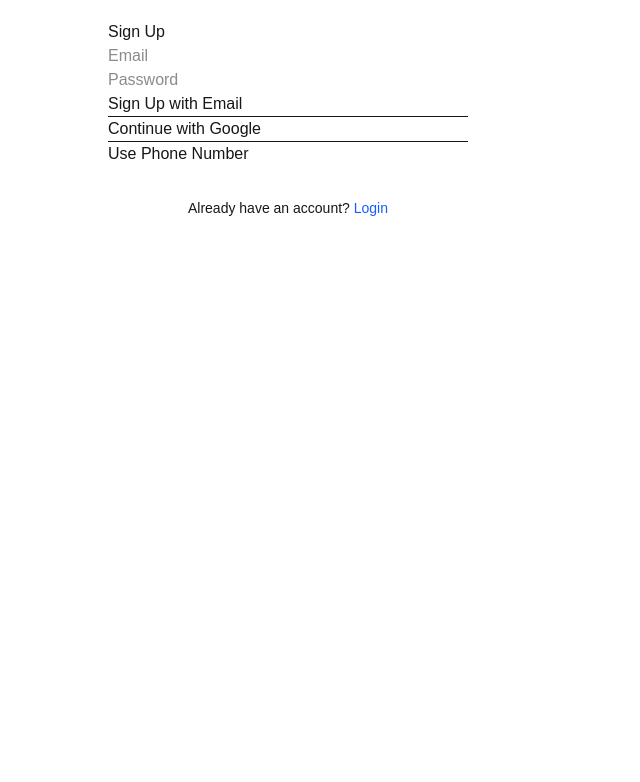
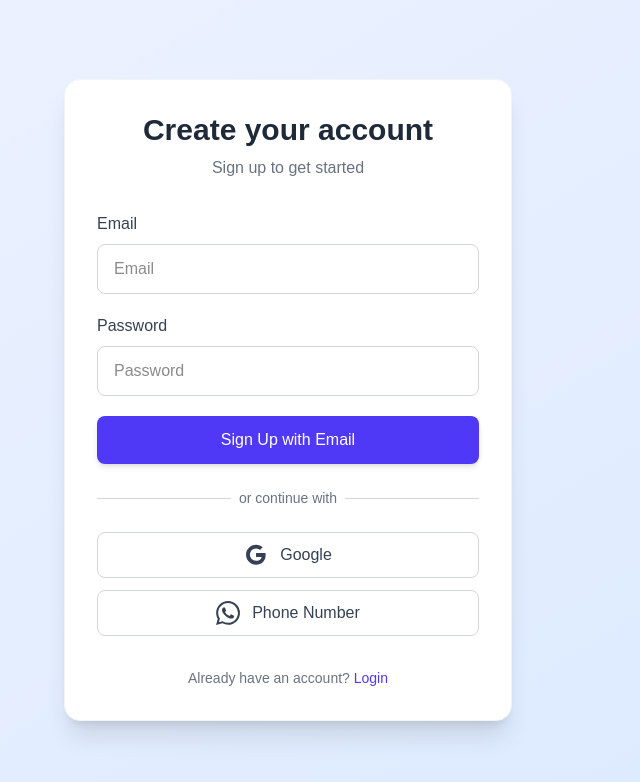
Before and after one commit to sammie19967/academixauth, a Next.js app: page /auth/users/signup in a window 1280 px wide. Shown: the top 782 px of the page, without its empty margins (352-992 px from the left). Built offline with nearby package versions, Linux system fonts and the light colour scheme.

Commit message:
fixed captcha setup not defined errors

```diff
--- a/components/Login.js
+++ b/components/Login.js
@@ -1,10 +1,8 @@
 "use client";
 
 import GoogleIcon from '@mui/icons-material/Google';
-
 import React, { useState } from "react";
-import { signInWithEmail, signInWithGoogle } from "../lib/authMethods"; // Adjust path as needed
-
+import { signInWithEmail, signInWithGoogle, setupRecaptcha, sendSMSCode, verifySMSCode } from "../lib/authMethods";
 
 const LoginPage = () => {
   const [step, setStep] = useState("email"); // email | phone | verify
@@ -60,31 +58,48 @@
   };
 
   return (
-    <div className="min-h-screen flex items-center justify-center bg-gray-100 px-4">
-      <div className="max-w-md w-full bg-white p-6 rounded-xl shadow-lg">
-        <h2 className="text-2xl font-bold text-center mb-6">Login</h2>
+    <div className="min-h-screen flex items-center justify-center bg-gradient-to-br from-indigo-50 to-blue-100 px-4">
+      <div className="max-w-md w-full bg-white p-8 rounded-2xl shadow-xl border border-gray-100">
+        <div className="text-center mb-8">
+          <h2 className="text-3xl font-bold text-gray-800 mb-2">Welcome back</h2>
+          <p className="text-gray-500">Sign in to your account</p>
+        </div>
 
-        {error && <p className="text-red-600 text-sm mb-4">{error}</p>}
-        {message && <p className="text-green-600 text-sm mb-4">{message}</p>}
+        {error && (
+          <div className="mb-4 p-3 bg-red-50 text-red-700 rounded-lg text-sm flex items-center">
+            <svg className="w-5 h-5 mr-2" fill="none" stroke="currentColor" viewBox="0 0 24 24" xmlns="http://www.w3.org/2000/svg">
+              <path strokeLinecap="round" strokeLinejoin="round" strokeWidth={2} d="M12 8v4m0 4h.01M21 12a9 9 0 11-18 0 9 9 0 0118 0z" />
+            </svg>
+            {error}
+          </div>
+        )}
+        {message && (
+          <div className="mb-4 p-3 bg-green-50 text-green-700 rounded-lg text-sm flex items-center">
+            <svg className="w-5 h-5 mr-2" fill="none" stroke="currentColor" viewBox="0 0 24 24" xmlns="http://www.w3.org/2000/svg">
+              <path strokeLinecap="round" strokeLinejoin="round" strokeWidth={2} d="M9 12l2 2 4-4m6 2a9 9 0 11-18 0 9 9 0 0118 0z" />
+            </svg>
+            {message}
+          </div>
+        )}
 
         {step === "email" && (
           <>
-            <form onSubmit={handleEmailLogin} className="space-y-4">
+            <form onSubmit={handleEmailLogin} className="space-y-5">
               <div>
-                <label className="block mb-1 font-medium text-sm">Email</label>
+                <label className="block mb-2 font-medium text-gray-700">Email</label>
                 <input
                   type="email"
-                  className="w-full px-4 py-2 border rounded-lg focus:outline-none focus:ring-2 focus:ring-blue-500"
+                  className="w-full px-4 py-3 border border-gray-300 rounded-lg focus:outline-none focus:ring-2 focus:ring-indigo-500 focus:border-transparent transition"
                   value={email}
                   onChange={(e) => setEmail(e.target.value)}
                   required
                 />
               </div>
               <div>
-                <label className="block mb-1 font-medium text-sm">Password</label>
+                <label className="block mb-2 font-medium text-gray-700">Password</label>
                 <input
                   type="password"
-                  className="w-full px-4 py-2 border rounded-lg focus:outline-none focus:ring-2 focus:ring-blue-500"
+                  className="w-full px-4 py-3 border border-gray-300 rounded-lg focus:outline-none focus:ring-2 focus:ring-indigo-500 focus:border-transparent transition"
                   value={password}
                   onChange={(e) => setPassword(e.target.value)}
                   required
@@ -92,78 +107,102 @@
               </div>
               <button
                 type="submit"
-                className="w-full bg-blue-600 text-white py-2 rounded-lg hover:bg-blue-700 transition duration-300"
+                className="w-full bg-indigo-600 text-white py-3 rounded-lg hover:bg-indigo-700 transition duration-300 font-medium shadow-md hover:shadow-indigo-200"
               >
                 Sign In
               </button>
             </form>
-            <div className="mt-6 text-center">
-              <p className="text-sm text-gray-500">or</p>
+            <div className="mt-6">
+              <div className="relative my-6">
+                <div className="absolute inset-0 flex items-center">
+                  <div className="w-full border-t border-gray-300"></div>
+                </div>
+                <div className="relative flex justify-center text-sm">
+                  <span className="px-2 bg-white text-gray-500">or continue with</span>
+                </div>
+              </div>
+              <div className="grid gap-3">
                 <button
                   onClick={handleGoogleLogin}
-                className="mt-3 w-full border flex items-center justify-center gap-2 py-2 rounded-lg hover:bg-gray-100"
+                  className="w-full border border-gray-300 flex items-center justify-center gap-3 py-2.5 rounded-lg hover:bg-gray-50 transition font-medium text-gray-700"
                 >
-                <GoogleIcon style={{ fontSize: 24 }} />
-                Sign in with Google
+                  <GoogleIcon style={{ color: "#DB4437", fontSize: 24 }} />
+                  Google
                 </button>
                 <button
                   onClick={() => setStep("phone")}
-                className="mt-3 w-full border flex items-center justify-center gap-2 py-2 rounded-lg hover:bg-gray-100"
+                  className="w-full border border-gray-300 flex items-center justify-center gap-3 py-2.5 rounded-lg hover:bg-gray-50 transition font-medium text-gray-700"
                 >
-                📱 Sign in with SMS
+                  <svg className="w-6 h-6" fill="currentColor" viewBox="0 0 24 24" xmlns="http://www.w3.org/2000/svg">
+                    <path d="M17.472 14.382c-.297-.149-1.758-.867-2.03-.967-.273-.099-.471-.148-.67.15-.197.297-.767.966-.94 1.164-.173.199-.347.223-.644.075-.297-.15-1.255-.463-2.39-1.475-.883-.788-1.48-1.761-1.653-2.059-.173-.297-.018-.458.13-.606.134-.133.298-.347.446-.52.149-.174.198-.298.298-.497.099-.198.05-.371-.025-.52-.075-.149-.669-1.612-.916-2.207-.242-.579-.487-.5-.669-.51-.173-.008-.371-.01-.57-.01-.198 0-.52.074-.792.372-.272.297-1.04 1.016-1.04 2.479 0 1.462 1.065 2.875 1.213 3.074.149.198 2.096 3.2 5.077 4.487.709.306 1.262.489 1.694.625.712.227 1.36.195 1.871.118.571-.085 1.758-.719 2.006-1.413.248-.694.248-1.289.173-1.413-.074-.124-.272-.198-.57-.347m-5.421 7.403h-.004a9.87 9.87 0 01-5.031-1.378l-.361-.214-3.741.982.998-3.648-.235-.374a9.86 9.86 0 01-1.51-5.26c.001-5.45 4.436-9.884 9.888-9.884 2.64 0 5.122 1.03 6.988 2.898a9.825 9.825 0 012.893 6.994c-.003 5.45-4.437 9.884-9.885 9.884m8.413-18.297A11.815 11.815 0 0012.05 0C5.495 0 .16 5.335.157 11.892c0 2.096.547 4.142 1.588 5.945L.057 24l6.305-1.654a11.882 11.882 0 005.683 1.448h.005c6.554 0 11.89-5.335 11.893-11.893a11.821 11.821 0 00-3.48-8.413z" />
+                  </svg>
+                  Phone Number
                 </button>
+              </div>
             </div>
           </>
         )}
 
         {step === "phone" && (
-          <div className="space-y-4 mt-6">
+          <div className="space-y-5">
+            <div>
+              <label className="block mb-2 font-medium text-gray-700">Phone Number</label>
               <input
                 type="tel"
                 placeholder="+2547XXXXXXXX"
                 value={phoneNumber}
                 onChange={(e) => setPhoneNumber(e.target.value)}
-              className="w-full px-4 py-2 border rounded-lg focus:outline-none focus:ring-2 focus:ring-blue-500"
+                className="w-full px-4 py-3 border border-gray-300 rounded-lg focus:outline-none focus:ring-2 focus:ring-indigo-500 focus:border-transparent transition"
               />
+            </div>
             <div id="recaptcha-container"></div>
             <button
               onClick={handlePhoneSendCode}
-              className="w-full bg-blue-600 text-white py-2 rounded-lg hover:bg-blue-700 transition duration-300"
+              className="w-full bg-indigo-600 text-white py-3 rounded-lg hover:bg-indigo-700 transition duration-300 font-medium shadow-md hover:shadow-indigo-200"
             >
-              Send Code
+              Send Verification Code
             </button>
             <button
               onClick={() => setStep("email")}
-              className="w-full text-blue-600 hover:underline"
+              className="w-full text-indigo-600 hover:text-indigo-800 text-sm font-medium mt-4"
             >
-              Back to Email Login
+              ← Back to Email Login
             </button>
           </div>
         )}
 
         {step === "verify" && (
-          <div className="space-y-4 mt-6">
+          <div className="space-y-5">
+            <div>
+              <label className="block mb-2 font-medium text-gray-700">Verification Code</label>
               <input
                 type="text"
                 placeholder="Enter 6-digit code"
                 value={code}
                 onChange={(e) => setCode(e.target.value)}
-              className="w-full px-4 py-2 border rounded-lg focus:outline-none focus:ring-2 focus:ring-blue-500"
+                className="w-full px-4 py-3 border border-gray-300 rounded-lg focus:outline-none focus:ring-2 focus:ring-indigo-500 focus:border-transparent transition"
               />
+            </div>
             <button
               onClick={handleVerifyCode}
-              className="w-full bg-blue-600 text-white py-2 rounded-lg hover:bg-blue-700 transition duration-300"
+              className="w-full bg-indigo-600 text-white py-3 rounded-lg hover:bg-indigo-700 transition duration-300 font-medium shadow-md hover:shadow-indigo-200"
             >
               Verify Code
+            </button>
+            <button
+              onClick={() => setStep("phone")}
+              className="w-full text-indigo-600 hover:text-indigo-800 text-sm font-medium mt-4"
+            >
+              ← Back to Phone Entry
             </button>
           </div>
         )}
 
-        <div className="mt-8 text-center">
-          <p className="text-sm">
-            Don’t have an account?{' '}
-            <a href="/auth/users/signup" className="text-blue-600 hover:underline">Sign up</a>
-          </p>
+        <div className="mt-8 text-center text-sm text-gray-500">
+          Don't have an account?{' '}
+          <a href="/auth/users/signup" className="text-indigo-600 hover:text-indigo-800 font-medium">
+            Sign up
+          </a>
         </div>
       </div>
     </div>
--- a/components/Signup.js
+++ b/components/Signup.js
@@ -59,64 +59,142 @@
   };
 
   return (
-    <div className="signup-container" style={{ maxWidth: 400, margin: "auto", padding: 20 }}>
-      <h2>Sign Up</h2>
+    <div className="min-h-screen flex items-center justify-center bg-gradient-to-br from-indigo-50 to-blue-100 px-4">
+      <div className="max-w-md w-full bg-white p-8 rounded-2xl shadow-xl border border-gray-100">
+        <div className="text-center mb-8">
+          <h2 className="text-3xl font-bold text-gray-800 mb-2">Create your account</h2>
+          <p className="text-gray-500">Sign up to get started</p>
+        </div>
 
-      {message && <p>{message}</p>}
+        {message && (
+          <div className={`mb-4 p-3 rounded-lg text-sm flex items-center ${message.startsWith("✅") ? 'bg-green-50 text-green-700' : 'bg-red-50 text-red-700'}`}>
+            <svg className="w-5 h-5 mr-2" fill="none" stroke="currentColor" viewBox="0 0 24 24" xmlns="http://www.w3.org/2000/svg">
+              <path strokeLinecap="round" strokeLinejoin="round" strokeWidth={2} d="M12 8v4m0 4h.01M21 12a9 9 0 11-18 0 9 9 0 0118 0z" />
+            </svg>
+            {message}
+          </div>
+        )}
 
         {step === "email" && (
           <>
+            <div className="space-y-5">
+              <div>
+                <label className="block mb-2 font-medium text-gray-700">Email</label>
                 <input
                   type="email"
                   placeholder="Email"
                   value={email}
                   onChange={(e) => setEmail(e.target.value)}
                   required
-          /><br />
+                  className="w-full px-4 py-3 border border-gray-300 rounded-lg focus:outline-none focus:ring-2 focus:ring-indigo-500 focus:border-transparent transition"
+                />
+              </div>
+              <div>
+                <label className="block mb-2 font-medium text-gray-700">Password</label>
                 <input
                   type="password"
                   placeholder="Password"
                   value={password}
                   onChange={(e) => setPassword(e.target.value)}
                   required
-          /><br />
-          <button onClick={handleEmailSignUp}>Sign Up with Email</button>
-          <hr />
-          <button onClick={handleGoogleSignUp}>Continue with Google</button>
-          <hr />
-          <button onClick={() => setStep("phone")}>Use Phone Number</button>
+                  className="w-full px-4 py-3 border border-gray-300 rounded-lg focus:outline-none focus:ring-2 focus:ring-indigo-500 focus:border-transparent transition"
+                />
+              </div>
+              <button
+                onClick={handleEmailSignUp}
+                className="w-full bg-indigo-600 text-white py-3 rounded-lg hover:bg-indigo-700 transition duration-300 font-medium shadow-md hover:shadow-indigo-200"
+              >
+                Sign Up with Email
+              </button>
+            </div>
+            <div className="relative my-6">
+              <div className="absolute inset-0 flex items-center">
+                <div className="w-full border-t border-gray-300"></div>
+              </div>
+              <div className="relative flex justify-center text-sm">
+                <span className="px-2 bg-white text-gray-500">or continue with</span>
+              </div>
+            </div>
+            <div className="grid gap-3">
+              <button
+                onClick={handleGoogleSignUp}
+                className="w-full border border-gray-300 flex items-center justify-center gap-3 py-2.5 rounded-lg hover:bg-gray-50 transition font-medium text-gray-700"
+              >
+                <svg className="w-6 h-6" fill="currentColor" viewBox="0 0 24 24" xmlns="http://www.w3.org/2000/svg"><path d="M21.805 10.023h-9.765v3.956h5.584c-.24 1.308-1.447 3.84-5.584 3.84-3.36 0-6.089-2.782-6.089-6.22s2.729-6.221 6.089-6.221c1.914 0 3.2.815 3.937 1.516l2.692-2.605c-1.73-1.61-3.97-2.6-6.629-2.6-5.523 0-10 4.477-10 10s4.477 10 10 10c5.77 0 9.604-4.04 9.604-9.74 0-.654-.073-1.15-.162-1.609z"/></svg>
+                Google
+              </button>
+              <button
+                onClick={() => setStep("phone")}
+                className="w-full border border-gray-300 flex items-center justify-center gap-3 py-2.5 rounded-lg hover:bg-gray-50 transition font-medium text-gray-700"
+              >
+                <svg className="w-6 h-6" fill="currentColor" viewBox="0 0 24 24" xmlns="http://www.w3.org/2000/svg"><path d="M17.472 14.382c-.297-.149-1.758-.867-2.03-.967-.273-.099-.471-.148-.67.15-.197.297-.767.966-.94 1.164-.173.199-.347.223-.644.075-.297-.15-1.255-.463-2.39-1.475-.883-.788-1.48-1.761-1.653-2.059-.173-.297-.018-.458.13-.606.134-.133.298-.347.446-.52.149-.174.198-.298.298-.497.099-.198.05-.371-.025-.52-.075-.149-.669-1.612-.916-2.207-.242-.579-.487-.5-.669-.51-.173-.008-.371-.01-.57-.01-.198 0-.52.074-.792.372-.272.297-1.04 1.016-1.04 2.479 0 1.462 1.065 2.875 1.213 3.074.149.198 2.096 3.2 5.077 4.487.709.306 1.262.489 1.694.625.712.227 1.36.195 1.871.118.571-.085 1.758-.719 2.006-1.413.248-.694.248-1.289.173-1.413-.074-.124-.272-.198-.57-.347m-5.421 7.403h-.004a9.87 9.87 0 01-5.031-1.378l-.361-.214-3.741.982.998-3.648-.235-.374a9.86 9.86 0 01-1.51-5.26c.001-5.45 4.436-9.884 9.888-9.884 2.64 0 5.122 1.03 6.988 2.898a9.825 9.825 0 012.893 6.994c-.003 5.45-4.437 9.884-9.885 9.884m8.413-18.297A11.815 11.815 0 0012.05 0C5.495 0 .16 5.335.157 11.892c0 2.096.547 4.142 1.588 5.945L.057 24l6.305-1.654a11.882 11.882 0 005.683 1.448h.005c6.554 0 11.89-5.335 11.893-11.893a11.821 11.821 0 00-3.48-8.413z"/></svg>
+                Phone Number
+              </button>
+            </div>
           </>
         )}
 
         {step === "phone" && (
-        <>
+          <div className="space-y-5">
+            <div>
+              <label className="block mb-2 font-medium text-gray-700">Phone Number</label>
               <input
                 type="tel"
                 placeholder="+2547XXXXXXXX"
                 value={phoneNumber}
                 onChange={(e) => setPhoneNumber(e.target.value)}
-          /><br />
+                className="w-full px-4 py-3 border border-gray-300 rounded-lg focus:outline-none focus:ring-2 focus:ring-indigo-500 focus:border-transparent transition"
+              />
+            </div>
             <div id="recaptcha-container"></div>
-          <button onClick={handlePhoneSendCode}>Send Code</button>
-        </>
+            <button
+              onClick={handlePhoneSendCode}
+              className="w-full bg-indigo-600 text-white py-3 rounded-lg hover:bg-indigo-700 transition duration-300 font-medium shadow-md hover:shadow-indigo-200"
+            >
+              Send Verification Code
+            </button>
+            <button
+              onClick={() => setStep("email")}
+              className="w-full text-indigo-600 hover:text-indigo-800 text-sm font-medium mt-4"
+            >
+              ← Back to Email Signup
+            </button>
+          </div>
         )}
 
         {step === "verify" && (
-        <>
+          <div className="space-y-5">
+            <div>
+              <label className="block mb-2 font-medium text-gray-700">Verification Code</label>
               <input
                 type="text"
                 placeholder="Enter 6-digit code"
                 value={code}
                 onChange={(e) => setCode(e.target.value)}
-          /><br />
-          <button onClick={handleVerifyCode}>Verify Code</button>
-        </>
+                className="w-full px-4 py-3 border border-gray-300 rounded-lg focus:outline-none focus:ring-2 focus:ring-indigo-500 focus:border-transparent transition"
+              />
+            </div>
+            <button
+              onClick={handleVerifyCode}
+              className="w-full bg-indigo-600 text-white py-3 rounded-lg hover:bg-indigo-700 transition duration-300 font-medium shadow-md hover:shadow-indigo-200"
+            >
+              Verify Code
+            </button>
+            <button
+              onClick={() => setStep("phone")}
+              className="w-full text-indigo-600 hover:text-indigo-800 text-sm font-medium mt-4"
+            >
+              ← Back to Phone Entry
+            </button>
+          </div>
         )}
-      <div className="mt-8 text-center">
-        <p className="text-sm">
+
+        <div className="mt-8 text-center text-sm text-gray-500">
           Already have an account?{' '}
-          <a href="/auth/users/login" className="text-blue-600 hover:underline">Login</a>
-        </p>
+          <a href="/auth/users/login" className="text-indigo-600 hover:text-indigo-800 font-medium">
+            Login
+          </a>
+        </div>
       </div>
     </div>
   );
```
Lines whose indentation alone changed are shown as unchanged.
